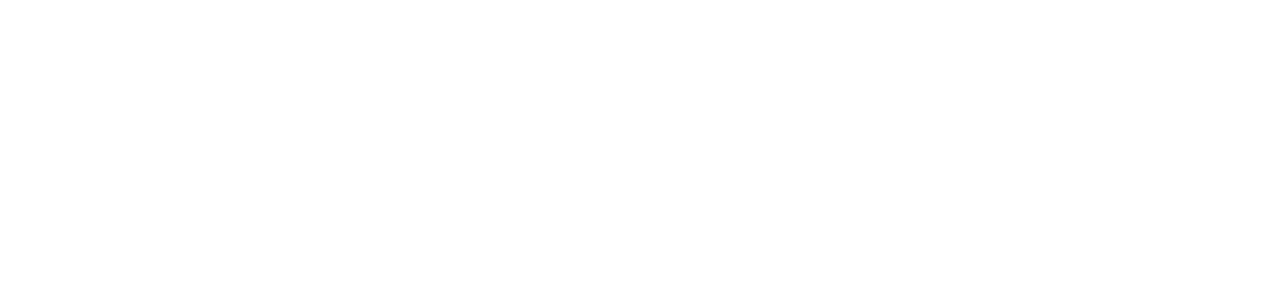
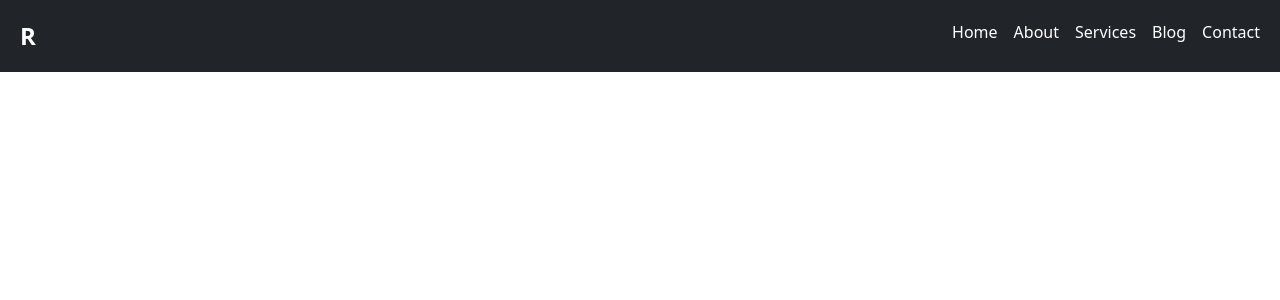
Before and after one commit to samaahmed1/R-Portfolio, a React (Create React App) app: page / in a window 1280 px wide. Shown: the top 300 px of the page. Built offline with nearby package versions, Linux system fonts and the light colour scheme.

Commit message:
Add: Header

```diff
--- a/src/App.js
+++ b/src/App.js
@@ -1,5 +1,9 @@
+import Header from "./components/layout/Header";
+
 function App() {
-  return <></>;
+  return (<>
+  <Header/>
+  </>);
 }
 
 export default App;
--- /dev/null
+++ b/src/components/layout/Header.jsx
@@ -0,0 +1,36 @@
+function Header() {
+  return (
+    <header className="bg-[#212529] py-5 sticky top-0 z-10">
+      <div className="container px-5 flex justify-between items-centar mx-auto text-white">
+        <div className="logo">
+          <a href="index.html" className="font-bold text-2xl">
+            R
+          </a>
+        </div>
+        <nav>
+          <div className="iconblock md:hidden text-2xl cursor-pointer">
+            <i class="fa-solid fa-bars"></i>
+          </div>
+          <ul className="hidden md:flex gap-4">
+            <li>
+              <a href="#home">Home</a>
+            </li>
+            <li>
+              <a href="#about">About</a>
+            </li>
+            <li>
+              <a href="#services">Services</a>
+            </li>
+            <li>
+              <a href="#blog">Blog</a>
+            </li>
+            <li>
+              <a href="#contact">Contact</a>
+            </li>
+          </ul>
+        </nav>
+      </div>
+    </header>
+  );
+}
+export default Header;
```
